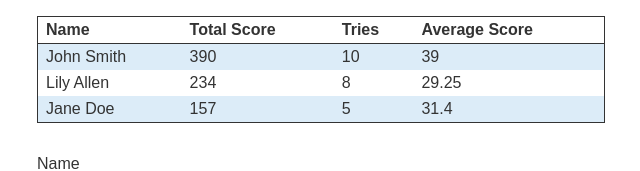
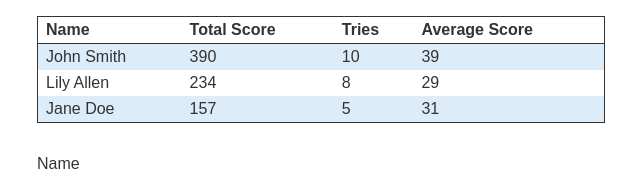
Before and after one commit to sohrabtaee/high-score, a React (Create React App) app: page / in a window 1280 px wide. Shown: the top 171 px of the page, without its empty margins (319-959 px from the left). Built offline with nearby package versions, Linux system fonts and the light colour scheme.

Commit message:
Round average score

```diff
--- a/src/LeaderBoard.js
+++ b/src/LeaderBoard.js
@@ -1,7 +1,7 @@
 function LeaderBoard({ leaderBoard }) {
   const sortedBoard = leaderBoard.map((person) => ({
     ...person,
-    averagePoints: person.totalPoints / person.clicks,
+    averagePoints: Math.round(person.totalPoints / person.clicks),
   }))
   sortedBoard.sort((a, b) => {
     return b.totalPoints - a.totalPoints
```
